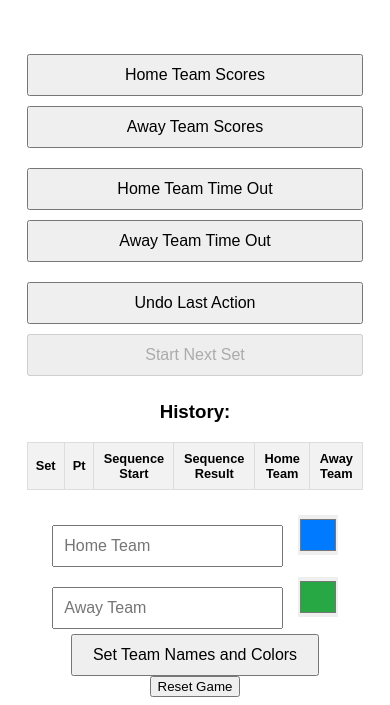
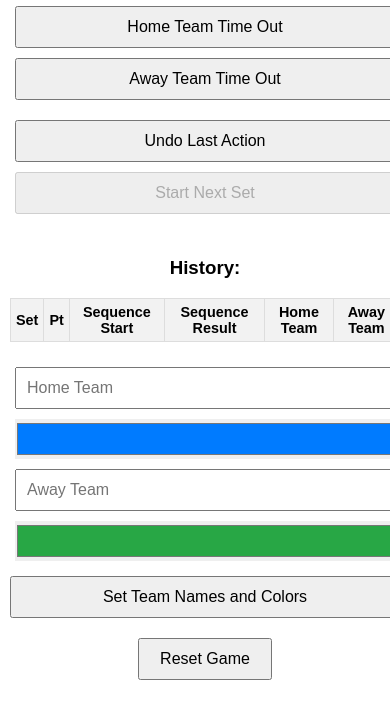
Before and after one commit to jp-bytes-513/tripleballscorer, a plain HTML site: page docs/index.html in a window 390 px wide. Shown: the part 413-1118 px from the top of the page. Drawn offline with Linux system fonts and the light colour scheme.

Commit message:
updated css for narrow screens to prevent stacking

```diff
--- a/docs/css/styles.css
+++ b/docs/css/styles.css
@@ -1,91 +1,90 @@
 /* styles.css */
 
-/* Existing styles */
+/* General Styles */
 
 body {
     font-family: Arial, sans-serif;
+    margin: 0;
+    padding: 0;
 }
 
 .container {
-    width: 90%;
+    width: 100%;
     margin: 0 auto;
     text-align: center;
+    padding: 10px;
 }
+
+h1 {
+    font-size: 1.8em;
+    margin-bottom: 20px;
+}
+
+/* Scores Section */
 
 #scores {
     display: flex;
     justify-content: space-around;
-    margin-top: 20px;
-    font-size: 1.2em;
+    flex-wrap: wrap;
+    margin-top: 10px;
+    font-size: 1em;
 }
 
 #scores div {
-    text-align: center;
+    flex: 1;
+    min-width: 150px;
+    margin: 5px;
 }
 
+#scores div div {
+    margin: 5px 0;
+}
+
+/* Sequence of Play */
+
 #sequence-of-play {
-    margin-top: 20px;
+    margin-top: 10px;
 }
 
 #sequence-of-play h3 {
-    font-size: 1.5em;
+    font-size: 1.2em;
     margin-bottom: 10px;
 }
 
 #current-sequence {
-    font-size: 2em;
+    font-size: 1.5em;
     font-weight: bold;
-    padding: 15px;
+    padding: 10px;
     border-radius: 10px;
     display: inline-block;
     max-width: 100%;
     word-wrap: break-word;
 }
 
-#controls {
-    margin-top: 20px;
-    display: flex;
-    justify-content: center;
-}
+/* Controls */
 
-#controls button {
-    padding: 10px 20px;
-    margin: 5px;
-    font-size: 1em;
-    cursor: pointer;
-    flex: 1;
-}
-
-/* Time-Out Buttons */
-#timeout-controls {
-    margin-top: 10px;
-    display: flex;
-    justify-content: center;
-}
-
-#timeout-controls button {
-    padding: 10px 20px;
-    margin: 5px;
-    font-size: 1em;
-    cursor: pointer;
-    flex: 1;
-}
-
+#controls,
+#timeout-controls,
 #utility-controls {
     margin-top: 10px;
     display: flex;
     justify-content: center;
+    flex-wrap: wrap;
 }
 
+#controls button,
+#timeout-controls button,
 #utility-controls button {
-    padding: 10px 20px;
+    padding: 10px;
     margin: 5px;
     font-size: 1em;
     cursor: pointer;
-    flex: 1;
+    flex: 1 1 45%;
+    max-width: 200px;
 }
 
 /* Modal Styles */
+
 .modal {
     display: none; /* Hidden by default */
     position: fixed;
@@ -100,17 +99,18 @@ body {
 
 .modal-content {
     background-color: #fefefe;
-    margin: 15% auto;
+    margin: 20% auto;
     padding: 20px;
     border: 1px solid #888;
     width: 80%;
-    max-width: 400px;
+    max-width: 300px;
     text-align: center;
     border-radius: 10px;
 }
 
 .modal-content h2 {
     margin-bottom: 20px;
+    font-size: 1.2em;
 }
 
 .modal-content button {
@@ -118,23 +118,27 @@ body {
     margin: 10px;
     font-size: 1em;
     cursor: pointer;
+    width: 100%;
 }
+
+/* History Section */
 
 #history {
     margin-top: 20px;
+    overflow-x: auto;
 }
 
 #history-table {
     width: 100%;
     border-collapse: collapse;
     margin: 0 auto;
+    font-size: 0.9em;
 }
 
 #history-table th,
 #history-table td {
     border: 1px solid #ddd;
-    padding: 8px;
-    font-size: 0.9em;
+    padding: 5px;
 }
 
 #history-table th {
@@ -149,18 +153,23 @@ body {
     background-color: #ddd;
 }
 
+/* Team Names and Colors */
+
 #team-names {
     margin-top: 20px;
+    display: flex;
+    flex-wrap: wrap;
+    justify-content: center;
 }
 
-#team-names input[type="text"] {
+#team-names input[type="text"],
+#team-names input[type="color"] {
     margin: 5px;
     padding: 10px;
     font-size: 1em;
 }
 
 #team-names input[type="color"] {
-    margin: 5px;
     padding: 0;
     width: 40px;
     height: 40px;
@@ -170,28 +179,46 @@ body {
 #team-names button {
     padding: 10px 20px;
     font-size: 1em;
+    margin-top: 10px;
 }
 
-@media (max-width: 600px) {
-    #scores {
-        flex-direction: column;
+/* Reset Control */
+
+#reset-control {
+    margin-top: 20px;
+}
+
+#reset-control button {
+    padding: 10px 20px;
+    font-size: 1em;
+}
+
+/* Media Queries */
+
+@media (max-width: 480px) {
+    h1 {
+        font-size: 1.5em;
+    }
+
+    #current-sequence {
+        font-size: 1.2em;
     }
 
     #controls button,
     #timeout-controls button,
     #utility-controls button {
-        width: 100%;
-        margin: 5px 0;
+        flex: 1 1 100%;
+        max-width: none;
     }
 
-    #controls,
-    #timeout-controls,
-    #utility-controls {
-        flex-direction: column;
+    #team-names input[type="text"],
+    #team-names input[type="color"] {
+        width: 100%;
+        max-width: none;
     }
 
-    #history-table th,
-    #history-table td {
-        font-size: 0.8em;
+    #team-names button {
+        width: 100%;
+        max-width: none;
     }
 }
```
